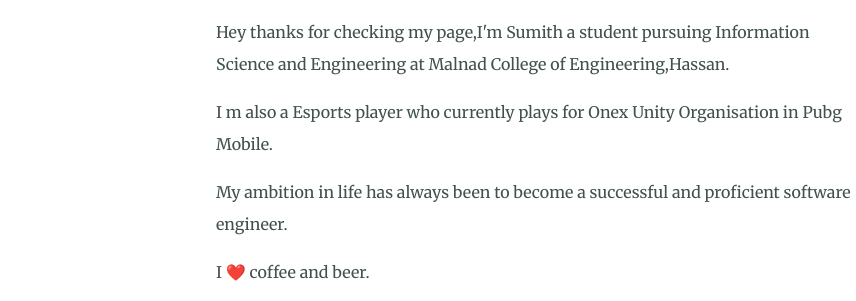
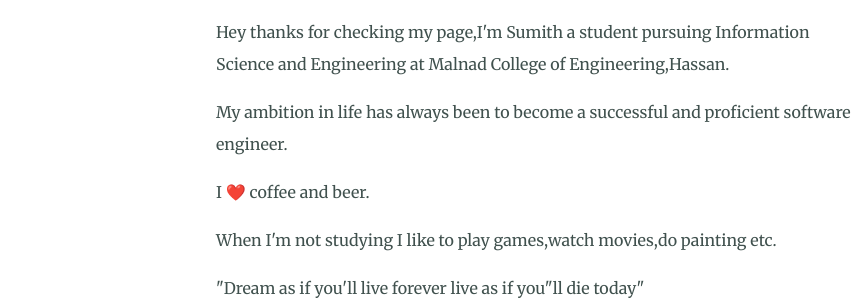
Before and after one commit to SumithDB/personal-website, a plain HTML site: page index.html in a window 1280 px wide. Shown: the part 552-853 px from the top of the page, 424-1280 px from the left. Drawn offline with Linux system fonts and the light colour scheme; files whose address does not match are found by name.

Commit message:
Update index.html

```diff
--- a/index.html
+++ b/index.html
@@ -44,7 +44,6 @@
       <h3>Sumith D B</h3>
       <p>Hey thanks for checking my page,I'm Sumith a student
         pursuing Information Science and Engineering at Malnad College of Engineering,Hassan. </p>
-      <p>I m also a Esports player who currently plays for Onex Unity Organisation in Pubg Mobile.</p>
       <p>My ambition in life has always been to become a successful and proficient software engineer. </p>
       <p> I ❤️ coffee and beer.</p>
       <p>When I'm not studying I like to play games,watch movies,do painting etc.</p>
```
